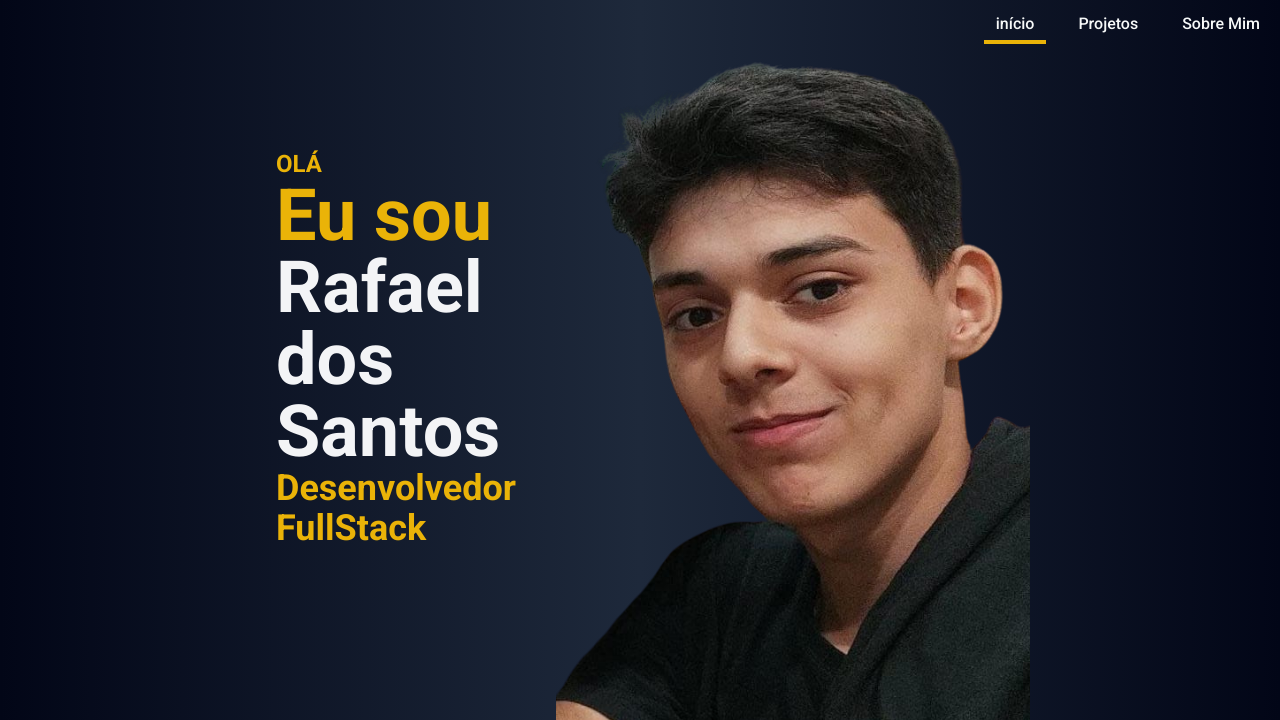
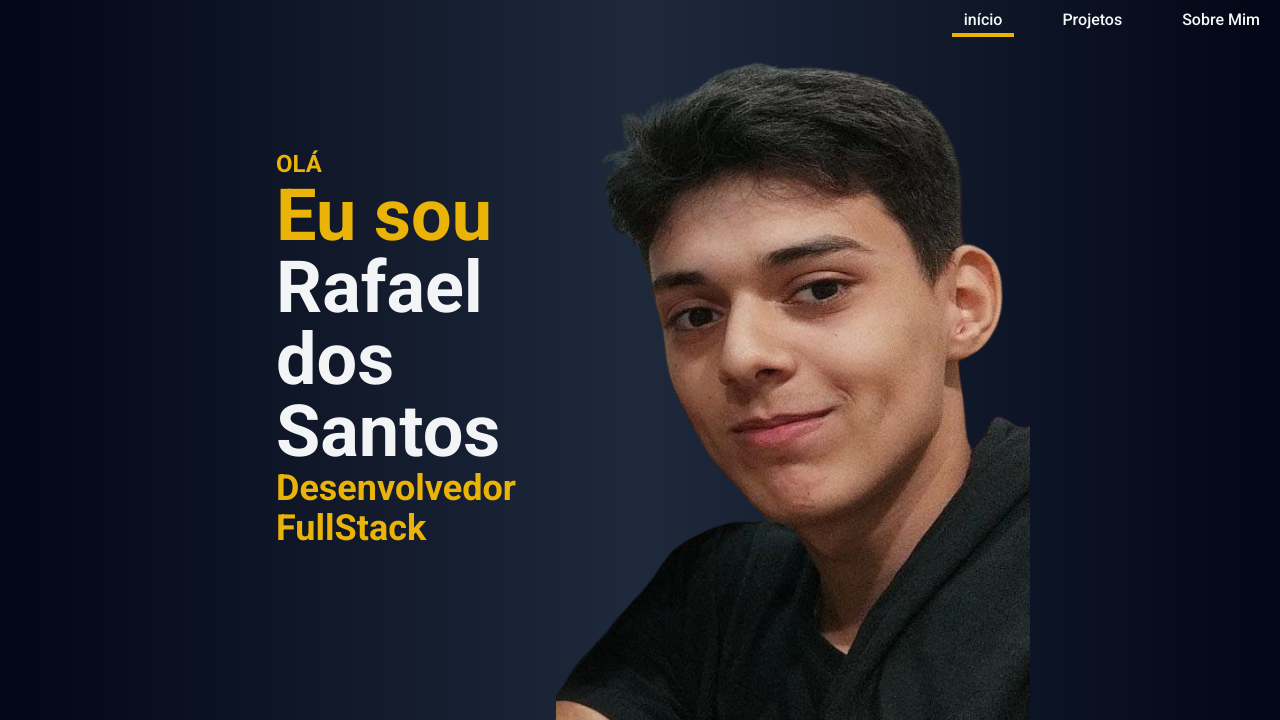
Before and after one commit to FaelSantoss/portfolio_digital, a Flask app: page / in a window 1280 px wide. Shown: the top 720 px of the page. Run offline with Flask 3, Linux system fonts and the light colour scheme; style sheets or scripts are compiled from the project's sources.

Commit message:
performance: header improvement

```diff
--- a/src/ui/templates/components/header.html
+++ b/src/ui/templates/components/header.html
@@ -1,24 +1,23 @@
-{% macro Header(url)%}
-
-<div class="container">
-    <nav class="menu fixed top-0 right-0 p-2">
-        <ul>
-        {% if url == '/' %}
-        <li><a href="/"><p class="px-3 py-1 font-medium border-yellow-500 border-b-4">início</p></a></li>
-        <li><a href="/projects"><p class="px-3 py-1 font-medium hover:border-yellow-500 hover:border-b-4">Projetos</p></a></li>
-        <li><a href="/about"><p class="px-3 py-1 font-medium hover:border-yellow-500 hover:border-b-4">Sobre Mim</p></a></li>
-        {% endif %}
-        {% if '/projects' in url %}
-        <li><a href="/"><p class="px-3 py-1 font-medium hover:border-yellow-500 hover:border-b-4">início</p></a></li>
-            <li><a href="/projects"><p class="px-3 py-1 font-medium border-yellow-500 border-b-4">Projetos</p></a></li>
-            <li><a href="/about"><p class="px-3 py-1 font-medium hover:border-yellow-500 hover:border-b-4">Sobre Mim</p></a></li>
-        {% endif %}
-        {% if url == '/about' %}
-        <li><a href="/"><p class="px-3 py-1 font-medium hover:border-yellow-500 hover:border-b-4">início</p></a></li>
-        <li><a href="/projects"><p class="px-3 py-1 font-medium hover:border-yellow-500 hover:border-b-4">Projetos</p></a></li>
-        <li><a href="/about"><p class="px-3 py-1 font-medium border-yellow-500 border-b-4">Sobre Mim</p></a></li>
-            {% endif %}
-        </ul>
-    </nav>
+{% macro Header(url) %}
+<div class="container mx-auto">
+  <nav class="menu fixed top-0 right-0 p-2 z-50 bg-transparent">
+    <ul class="flex space-x-4">
+      <li>
+        <a href="/" class="px-3 py-1 font-medium {{ 'border-yellow-500 border-b-4' if url == '/' else 'hover:border-yellow-500 hover:border-b-4' }}">
+          início
+        </a>
+      </li>
+      <li>
+        <a href="/projects" class="px-3 py-1 font-medium {{ 'border-yellow-500 border-b-4' if '/projects' in url else 'hover:border-yellow-500 hover:border-b-4' }}">
+          Projetos
+        </a>
+      </li>
+      <li>
+        <a href="/about" class="px-3 py-1 font-medium {{ 'border-yellow-500 border-b-4' if url == '/about' else 'hover:border-yellow-500 hover:border-b-4' }}">
+          Sobre Mim
+        </a>
+      </li>
+    </ul>
+  </nav>
 </div>
-{%endmacro%}
+{% endmacro %}
```
